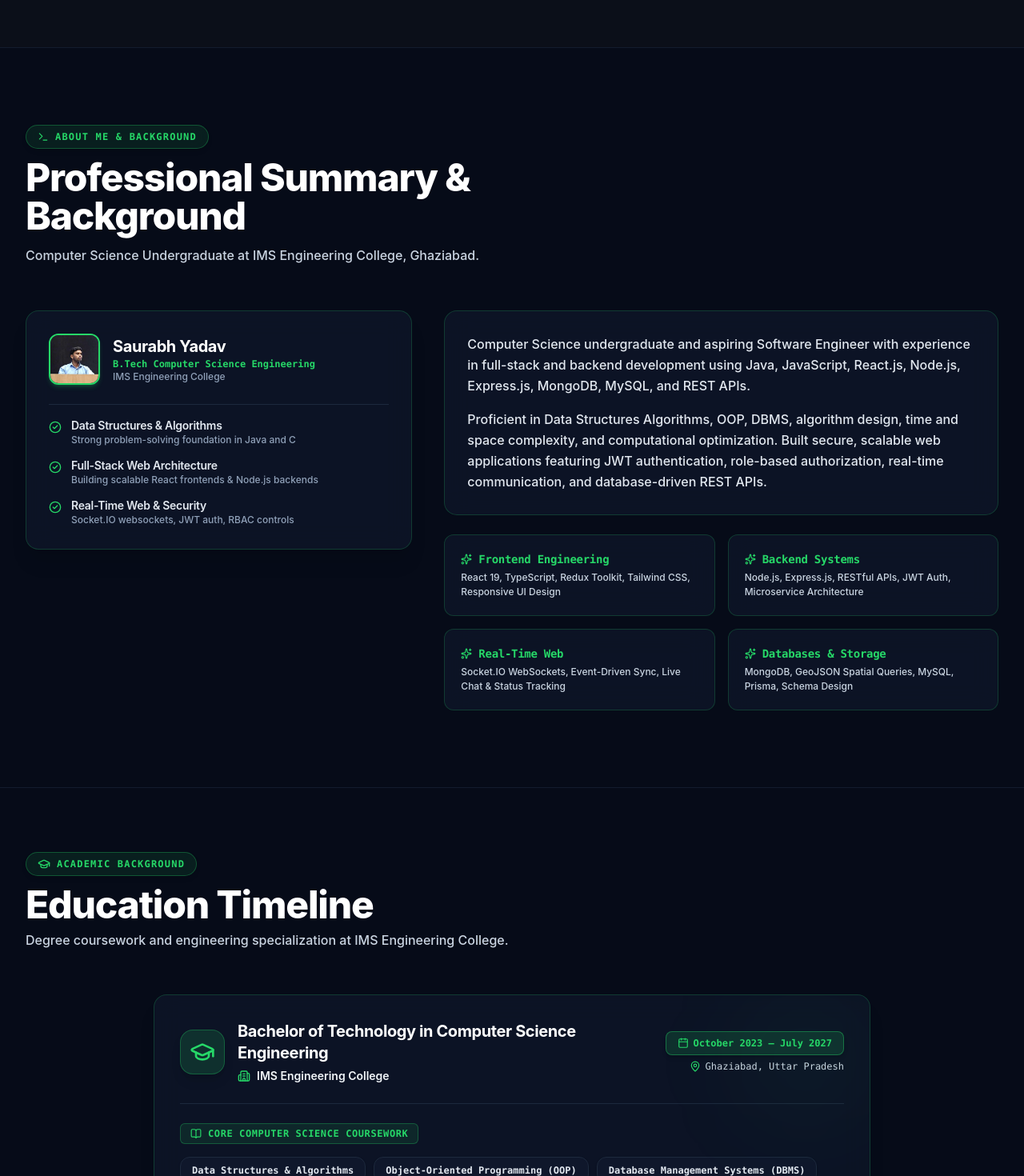
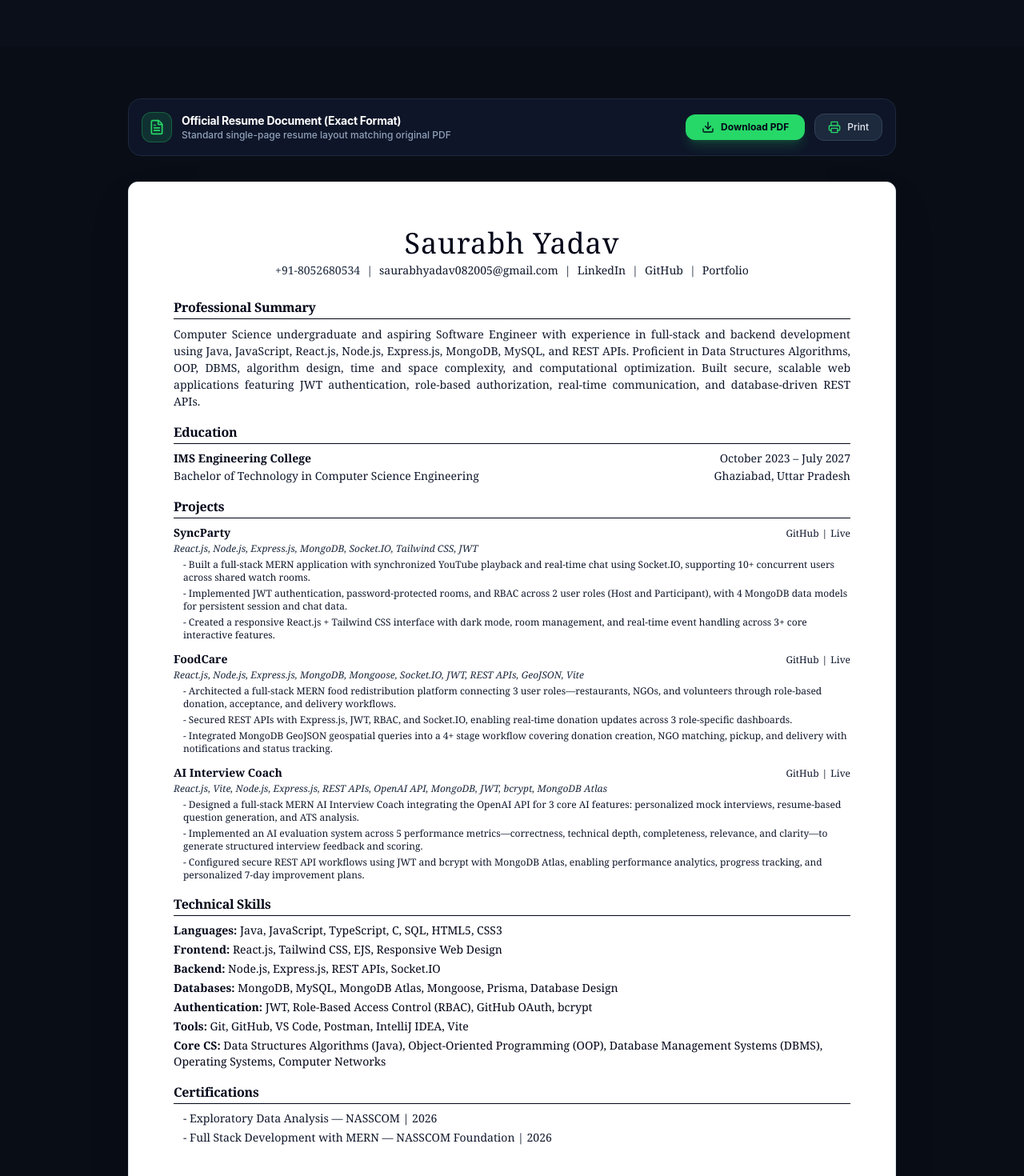
Before and after one commit to saurabh-yadav16/Portfolio, a React (Vite) app: page / in a window 1280 px wide. Shown: the part 920-2390 px from the top of the page at 80% size. Built offline with nearby package versions, Linux system fonts and the light colour scheme.

Commit message:
Position exact paper resume document as top featured section

```diff
--- a/src/App.jsx
+++ b/src/App.jsx
@@ -1,6 +1,7 @@
 import React, { useState } from 'react';
 import Navbar from './components/Navbar';
 import Hero from './components/Hero';
+import ResumeSection from './components/ResumeSection';
 import About from './components/About';
 import Education from './components/Education';
 import Principles from './components/Principles';
@@ -9,7 +10,6 @@ import CaseStudyModal from './components/CaseStudyModal';
 import TechStack from './components/TechStack';
 import Skills from './components/Skills';
 import Certifications from './components/Certifications';
-import ResumeSection from './components/ResumeSection';
 import Contact from './components/Contact';
 import Footer from './components/Footer';
 import Toast from './components/Toast';
@@ -45,7 +45,6 @@ export default function App() {
   const handleAddProject = (newProject) => {
     const updated = [newProject, ...projectList];
     setProjectList(updated);
-    localStorage.setItem('saurabh_projects', JSON.stringify(updated));
     showToast({
       message: `Project "${newProject.title}" added to portfolio!`,
       type: 'success'
@@ -55,7 +54,6 @@ export default function App() {
   const handleDeleteProject = (projectId) => {
     const updated = projectList.filter(p => p.id !== projectId);
     setProjectList(updated);
-    localStorage.setItem('saurabh_projects', JSON.stringify(updated));
     showToast({
       message: 'Project removed from portfolio.',
       type: 'success'
@@ -64,7 +62,6 @@ export default function App() {
 
   const handleResetProjects = () => {
     setProjectList(defaultProjects);
-    localStorage.removeItem('saurabh_projects');
     showToast({
       message: 'Reset portfolio to default resume projects.',
       type: 'success'
@@ -74,7 +71,7 @@ export default function App() {
   return (
     <div className="relative min-h-screen bg-[#0b0f19] text-slate-100 selection:bg-[#26D868] selection:text-slate-950 font-sans overflow-x-hidden">
 
-      {/* Overall Background Animations (Moving grid, glow orbs, drifting particles, code watermarks) */}
+      {/* Overall Background Animations */}
       <AnimatedBackground />
 
       {/* Toast Notification */}
@@ -86,6 +83,10 @@ export default function App() {
       {/* Main Content Sections */}
       <main className="relative z-10">
         <Hero onDownloadResume={handleDownloadResume} />
+
+        {/* Exact Original Resume View Section */}
+        <ResumeSection onDownloadResume={handleDownloadResume} />
+
         <About />
         <Education />
         <Principles />
@@ -99,7 +100,6 @@ export default function App() {
         <TechStack />
         <Skills />
         <Certifications />
-        <ResumeSection onDownloadResume={handleDownloadResume} />
         <Contact onShowToast={showToast} />
       </main>
 
--- a/src/components/ResumeSection.jsx
+++ b/src/components/ResumeSection.jsx
@@ -1,156 +1,179 @@
-import React, { useState } from 'react';
-import { FileText, Download, ExternalLink, Eye, Sparkles, Printer, Check } from 'lucide-react';
-import { GithubIcon } from './Icons';
+import React from 'react';
+import { FileText, Download, Printer, ExternalLink } from 'lucide-react';
 import { personalInfo, projects, techStackCategories, certifications } from '../data/portfolioData';
 
 export default function ResumeSection({ onDownloadResume }) {
-  const [activeTab, setActiveTab] = useState('preview'); // 'preview' | 'download'
+  return (
+    <section id="exact-resume" className="py-16 relative bg-[#090d16] text-slate-900 font-serif">
+      <div className="max-w-5xl mx-auto px-4 sm:px-6 lg:px-8">
 
-  return (
-    <section id="resume-document" className="py-20 relative border-y border-slate-800/80 bg-[#070b14]">
-      <div className="max-w-7xl mx-auto px-4 sm:px-6 lg:px-8">
+        {/* Controls Header */}
+        <div className="flex flex-col sm:flex-row items-center justify-between gap-4 mb-8 bg-slate-900/90 p-4 rounded-2xl border border-slate-800 font-sans text-white">
+          <div className="flex items-center gap-3">
+            <div className="p-2 rounded-xl bg-[#26D868]/15 border border-[#26D868]/30 text-[#26D868]">
+              <FileText className="w-5 h-5" />
+            </div>
+            <div>
+              <h3 className="font-bold text-sm text-white">Official Resume Document (Exact Format)</h3>
+              <p className="text-xs text-slate-400">Standard single-page resume layout matching original PDF</p>
+            </div>
+          </div>
 
-        {/* Section Header */}
-        <div className="text-center space-y-3 mb-12">
-          <div className="inline-flex items-center gap-2 px-3.5 py-1.5 rounded-full bg-slate-900 border border-slate-800 text-xs font-mono text-[#26D868]">
-            <FileText className="w-4 h-4" />
-            <span>EXACT RESUME FORMAT & VERIFIED DOCUMENT</span>
-          </div>
-          <h2 className="text-3xl sm:text-4xl font-extrabold text-white tracking-tight">
-            Resume & Technical Profile
-          </h2>
-          <p className="text-slate-400 max-w-xl mx-auto text-sm sm:text-base">
-            Original single-page resume layout matching the official PDF document format.
-          </p>
-
-          {/* Action buttons */}
-          <div className="flex items-center justify-center gap-3 pt-2">
+          <div className="flex items-center gap-3">
             <button
               onClick={onDownloadResume}
-              className="px-6 py-2.5 rounded-xl font-bold text-xs text-slate-950 bg-[#26D868] hover:bg-[#22c35e] transition-all shadow-lg shadow-[#26D868]/20 flex items-center gap-2"
+              className="px-5 py-2 rounded-xl font-bold text-xs text-slate-950 bg-[#26D868] hover:bg-[#22c35e] transition-all flex items-center gap-2 shadow-lg shadow-[#26D868]/20"
             >
               <Download className="w-4 h-4" />
-              <span>Download Official PDF</span>
+              <span>Download PDF</span>
             </button>
-
             <button
               onClick={() => window.print()}
-              className="px-5 py-2.5 rounded-xl font-medium text-xs text-slate-200 bg-slate-900 border border-slate-800 hover:border-[#26D868] transition-all flex items-center gap-2"
+              className="px-4 py-2 rounded-xl font-medium text-xs text-slate-200 bg-slate-800 border border-slate-700 hover:border-[#26D868] transition-all flex items-center gap-2"
             >
               <Printer className="w-4 h-4 text-[#26D868]" />
-              <span>Print Page</span>
+              <span>Print</span>
             </button>
           </div>
         </div>
 
-        {/* Paper Document Preview Card (Exact replica of original PDF layout) */}
-        <div className="max-w-4xl mx-auto glass-card rounded-2xl p-6 sm:p-12 border border-slate-700/80 shadow-2xl bg-white text-slate-900 font-serif leading-relaxed">
+        {/* Paper Document Container - Replicating Exact PDF Layout & Typography */}
+        <div className="bg-white text-slate-950 p-8 sm:p-14 rounded-xl shadow-2xl border border-slate-200 font-serif leading-relaxed text-sm">
 
-          {/* Resume Header */}
-          <div className="text-center pb-4 border-b border-slate-300">
-            <h1 className="text-3xl sm:text-4xl font-bold tracking-normal text-slate-900 font-serif">
-              {personalInfo.name}
+          {/* Header */}
+          <div className="text-center pb-2">
+            <h1 className="text-3xl sm:text-4xl font-normal text-slate-950 tracking-wide font-serif mb-1">
+              Saurabh Yadav
             </h1>
-            <div className="text-xs sm:text-sm text-slate-700 font-sans mt-2 flex flex-wrap items-center justify-center gap-2">
-              <span>{personalInfo.phone}</span>
-              <span className="text-slate-400">|</span>
-              <a href={`mailto:${personalInfo.email}`} className="text-blue-700 hover:underline">{personalInfo.email}</a>
-              <span className="text-slate-400">|</span>
-              <a href={personalInfo.social.linkedin} target="_blank" rel="noopener noreferrer" className="text-blue-700 hover:underline">LinkedIn</a>
-              <span className="text-slate-400">|</span>
-              <a href={personalInfo.social.github} target="_blank" rel="noopener noreferrer" className="text-blue-700 hover:underline">GitHub</a>
-              <span className="text-slate-400">|</span>
-              <a href="#hero" className="text-blue-700 hover:underline">Portfolio</a>
+            <div className="text-xs sm:text-sm text-slate-800 font-serif flex flex-wrap items-center justify-center gap-2 mt-1">
+              <span>+91-8052680534</span>
+              <span>|</span>
+              <a href="mailto:saurabhyadav082005@gmail.com" className="text-slate-900 hover:underline">saurabhyadav082005@gmail.com</a>
+              <span>|</span>
+              <a href="https://www.linkedin.com/in/saurabh-yadav-599b6a42b/" target="_blank" rel="noopener noreferrer" className="text-slate-900 hover:underline">LinkedIn</a>
+              <span>|</span>
+              <a href="https://github.com/saurabh-yadav16" target="_blank" rel="noopener noreferrer" className="text-slate-900 hover:underline">GitHub</a>
+              <span>|</span>
+              <a href="#hero" className="text-slate-900 hover:underline">Portfolio</a>
             </div>
           </div>
 
-          {/* Professional Summary */}
-          <div className="pt-4 pb-3 border-b border-slate-300">
-            <h2 className="text-base font-bold text-slate-900 uppercase font-serif tracking-wide mb-1.5">
+          {/* Section 1: Professional Summary */}
+          <div className="mt-4">
+            <h2 className="text-base font-bold text-slate-950 font-serif border-b border-slate-950 pb-0.5 mb-2">
               Professional Summary
             </h2>
-            <p className="text-xs sm:text-sm text-slate-800 leading-normal text-justify font-sans">
-              {personalInfo.professionalSummary}
+            <p className="text-xs sm:text-sm text-slate-900 leading-normal text-justify font-serif">
+              Computer Science undergraduate and aspiring Software Engineer with experience in full-stack and backend development using Java, JavaScript, React.js, Node.js, Express.js, MongoDB, MySQL, and REST APIs. Proficient in Data Structures Algorithms, OOP, DBMS, algorithm design, time and space complexity, and computational optimization. Built secure, scalable web applications featuring JWT authentication, role-based authorization, real-time communication, and database-driven REST APIs.
             </p>
           </div>
 
-          {/* Education */}
-          <div className="pt-4 pb-3 border-b border-slate-300">
-            <h2 className="text-base font-bold text-slate-900 uppercase font-serif tracking-wide mb-2">
+          {/* Section 2: Education */}
+          <div className="mt-4">
+            <h2 className="text-base font-bold text-slate-950 font-serif border-b border-slate-950 pb-0.5 mb-2">
               Education
             </h2>
-            <div className="flex justify-between items-baseline font-sans text-xs sm:text-sm">
-              <span className="font-bold text-slate-900">{personalInfo.education.college}</span>
-              <span className="text-slate-700 text-xs font-semibold">{personalInfo.education.duration}</span>
+            <div className="flex justify-between items-baseline font-serif text-xs sm:text-sm font-bold text-slate-950">
+              <span>IMS Engineering College</span>
+              <span className="font-normal text-slate-900">October 2023 – July 2027</span>
             </div>
-            <div className="flex justify-between items-baseline font-sans text-xs text-slate-700 mt-0.5">
-              <span>{personalInfo.education.degree}</span>
-              <span>{personalInfo.education.location}</span>
+            <div className="flex justify-between items-baseline font-serif text-xs sm:text-sm text-slate-900 mt-0.5">
+              <span>Bachelor of Technology in Computer Science Engineering</span>
+              <span>Ghaziabad, Uttar Pradesh</span>
             </div>
           </div>
 
-          {/* Projects */}
-          <div className="pt-4 pb-3 border-b border-slate-300">
-            <h2 className="text-base font-bold text-slate-900 uppercase font-serif tracking-wide mb-3">
+          {/* Section 3: Projects */}
+          <div className="mt-4">
+            <h2 className="text-base font-bold text-slate-950 font-serif border-b border-slate-950 pb-0.5 mb-2">
               Projects
             </h2>
 
-            <div className="space-y-4 font-sans text-xs sm:text-sm">
-              {projects.map((proj) => (
-                <div key={proj.id} className="space-y-1">
-                  <div className="flex justify-between items-baseline font-bold text-slate-900">
-                    <span className="text-sm font-bold">{proj.title}</span>
-                    <div className="flex items-center gap-2 text-xs text-blue-700 font-normal">
-                      {proj.github && (
-                        <a href={proj.github} target="_blank" rel="noopener noreferrer" className="hover:underline">GitHub</a>
-                      )}
-                      {proj.github && proj.liveDemo && <span className="text-slate-400">|</span>}
-                      {proj.liveDemo && (
-                        <a href={proj.liveDemo} target="_blank" rel="noopener noreferrer" className="hover:underline">Live</a>
-                      )}
-                    </div>
-                  </div>
+            {/* SyncParty */}
+            <div className="mb-3 font-serif">
+              <div className="flex justify-between items-baseline text-xs sm:text-sm">
+                <span className="font-bold text-slate-950 text-sm">SyncParty</span>
+                <div className="space-x-1 text-xs">
+                  <a href="https://github.com/saurabh-yadav16" target="_blank" rel="noopener noreferrer" className="text-slate-900 hover:underline">GitHub</a>
+                  <span>|</span>
+                  <a href="https://syncparty-demo.vercel.app" target="_blank" rel="noopener noreferrer" className="text-slate-900 hover:underline">Live</a>
+                </div>
+              </div>
+              <p className="text-xs text-slate-800 italic mt-0.5">
+                React.js, Node.js, Express.js, MongoDB, Socket.IO, Tailwind CSS, JWT
+              </p>
+              <ul className="text-xs text-slate-900 space-y-1 mt-1 pl-3">
+                <li>- Built a full-stack MERN application with synchronized YouTube playback and real-time chat using Socket.IO, supporting 10+ concurrent users across shared watch rooms.</li>
+                <li>- Implemented JWT authentication, password-protected rooms, and RBAC across 2 user roles (Host and Participant), with 4 MongoDB data models for persistent session and chat data.</li>
+                <li>- Created a responsive React.js + Tailwind CSS interface with dark mode, room management, and real-time event handling across 3+ core interactive features.</li>
+              </ul>
+            </div>
 
-                  <p className="text-[11px] text-slate-600 italic">
-                    {proj.technologies.join(', ')}
-                  </p>
+            {/* FoodCare */}
+            <div className="mb-3 font-serif">
+              <div className="flex justify-between items-baseline text-xs sm:text-sm">
+                <span className="font-bold text-slate-950 text-sm">FoodCare</span>
+                <div className="space-x-1 text-xs">
+                  <a href="https://github.com/saurabh-yadav16/Food-Waste-Management-System" target="_blank" rel="noopener noreferrer" className="text-slate-900 hover:underline">GitHub</a>
+                  <span>|</span>
+                  <a href="https://food-waste-management-system-seven.vercel.app/" target="_blank" rel="noopener noreferrer" className="text-slate-900 hover:underline">Live</a>
+                </div>
+              </div>
+              <p className="text-xs text-slate-800 italic mt-0.5">
+                React.js, Node.js, Express.js, MongoDB, Mongoose, Socket.IO, JWT, REST APIs, GeoJSON, Vite
+              </p>
+              <ul className="text-xs text-slate-900 space-y-1 mt-1 pl-3">
+                <li>- Architected a full-stack MERN food redistribution platform connecting 3 user roles—restaurants, NGOs, and volunteers through role-based donation, acceptance, and delivery workflows.</li>
+                <li>- Secured REST APIs with Express.js, JWT, RBAC, and Socket.IO, enabling real-time donation updates across 3 role-specific dashboards.</li>
+                <li>- Integrated MongoDB GeoJSON geospatial queries into a 4+ stage workflow covering donation creation, NGO matching, pickup, and delivery with notifications and status tracking.</li>
+              </ul>
+            </div>
 
-                  <ul className="list-disc list-outside pl-4 space-y-1 text-slate-800 text-xs leading-normal">
-                    {proj.features.map((f, i) => (
-                      <li key={i}>{f}</li>
-                    ))}
-                  </ul>
+            {/* AI Interview Coach */}
+            <div className="mb-3 font-serif">
+              <div className="flex justify-between items-baseline text-xs sm:text-sm">
+                <span className="font-bold text-slate-950 text-sm">AI Interview Coach</span>
+                <div className="space-x-1 text-xs">
+                  <a href="https://github.com/saurabh-yadav16/AI-Interview-Coach" target="_blank" rel="noopener noreferrer" className="text-slate-900 hover:underline">GitHub</a>
+                  <span>|</span>
+                  <a href="https://ai-interview-coach-eta-sandy.vercel.app/" target="_blank" rel="noopener noreferrer" className="text-slate-900 hover:underline">Live</a>
                 </div>
-              ))}
+              </div>
+              <p className="text-xs text-slate-800 italic mt-0.5">
+                React.js, Vite, Node.js, Express.js, REST APIs, OpenAI API, MongoDB, JWT, bcrypt, MongoDB Atlas
+              </p>
+              <ul className="text-xs text-slate-900 space-y-1 mt-1 pl-3">
+                <li>- Designed a full-stack MERN AI Interview Coach integrating the OpenAI API for 3 core AI features: personalized mock interviews, resume-based question generation, and ATS analysis.</li>
+                <li>- Implemented an AI evaluation system across 5 performance metrics—correctness, technical depth, completeness, relevance, and clarity—to generate structured interview feedback and scoring.</li>
+                <li>- Configured secure REST API workflows using JWT and bcrypt with MongoDB Atlas, enabling performance analytics, progress tracking, and personalized 7-day improvement plans.</li>
+              </ul>
             </div>
           </div>
 
-          {/* Technical Skills */}
-          <div className="pt-4 pb-3 border-b border-slate-300">
-            <h2 className="text-base font-bold text-slate-900 uppercase font-serif tracking-wide mb-2">
+          {/* Section 4: Technical Skills */}
+          <div className="mt-4">
+            <h2 className="text-base font-bold text-slate-950 font-serif border-b border-slate-950 pb-0.5 mb-2">
               Technical Skills
             </h2>
-            <div className="space-y-1 font-sans text-xs sm:text-sm">
-              {techStackCategories.map((cat, idx) => (
-                <div key={idx} className="flex items-start">
-                  <span className="font-bold text-slate-900 w-36 shrink-0 text-xs">{cat.category}:</span>
-                  <span className="text-slate-800 text-xs">{cat.skills.join(', ')}</span>
-                </div>
-              ))}
+            <div className="space-y-1 text-xs sm:text-sm font-serif">
+              <div><span className="font-bold text-slate-950">Languages:</span> Java, JavaScript, TypeScript, C, SQL, HTML5, CSS3</div>
+              <div><span className="font-bold text-slate-950">Frontend:</span> React.js, Tailwind CSS, EJS, Responsive Web Design</div>
+              <div><span className="font-bold text-slate-950">Backend:</span> Node.js, Express.js, REST APIs, Socket.IO</div>
+              <div><span className="font-bold text-slate-950">Databases:</span> MongoDB, MySQL, MongoDB Atlas, Mongoose, Prisma, Database Design</div>
+              <div><span className="font-bold text-slate-950">Authentication:</span> JWT, Role-Based Access Control (RBAC), GitHub OAuth, bcrypt</div>
+              <div><span className="font-bold text-slate-950">Tools:</span> Git, GitHub, VS Code, Postman, IntelliJ IDEA, Vite</div>
+              <div><span className="font-bold text-slate-950">Core CS:</span> Data Structures Algorithms (Java), Object-Oriented Programming (OOP), Database Management Systems (DBMS), Operating Systems, Computer Networks</div>
             </div>
           </div>
 
-          {/* Certifications */}
-          <div className="pt-4">
-            <h2 className="text-base font-bold text-slate-900 uppercase font-serif tracking-wide mb-2">
+          {/* Section 5: Certifications */}
+          <div className="mt-4">
+            <h2 className="text-base font-bold text-slate-950 font-serif border-b border-slate-950 pb-0.5 mb-2">
               Certifications
             </h2>
-            <ul className="list-disc list-outside pl-4 space-y-1 font-sans text-xs text-slate-800">
-              {certifications.map((c, i) => (
-                <li key={i}>
-                  <span className="font-semibold">{c.title}</span> — {c.issuer} | {c.year}
-                </li>
-              ))}
+            <ul className="text-xs sm:text-sm text-slate-900 space-y-1 font-serif pl-3">
+              <li>- Exploratory Data Analysis — NASSCOM | 2026</li>
+              <li>- Full Stack Development with MERN — NASSCOM Foundation | 2026</li>
             </ul>
           </div>
 
```
